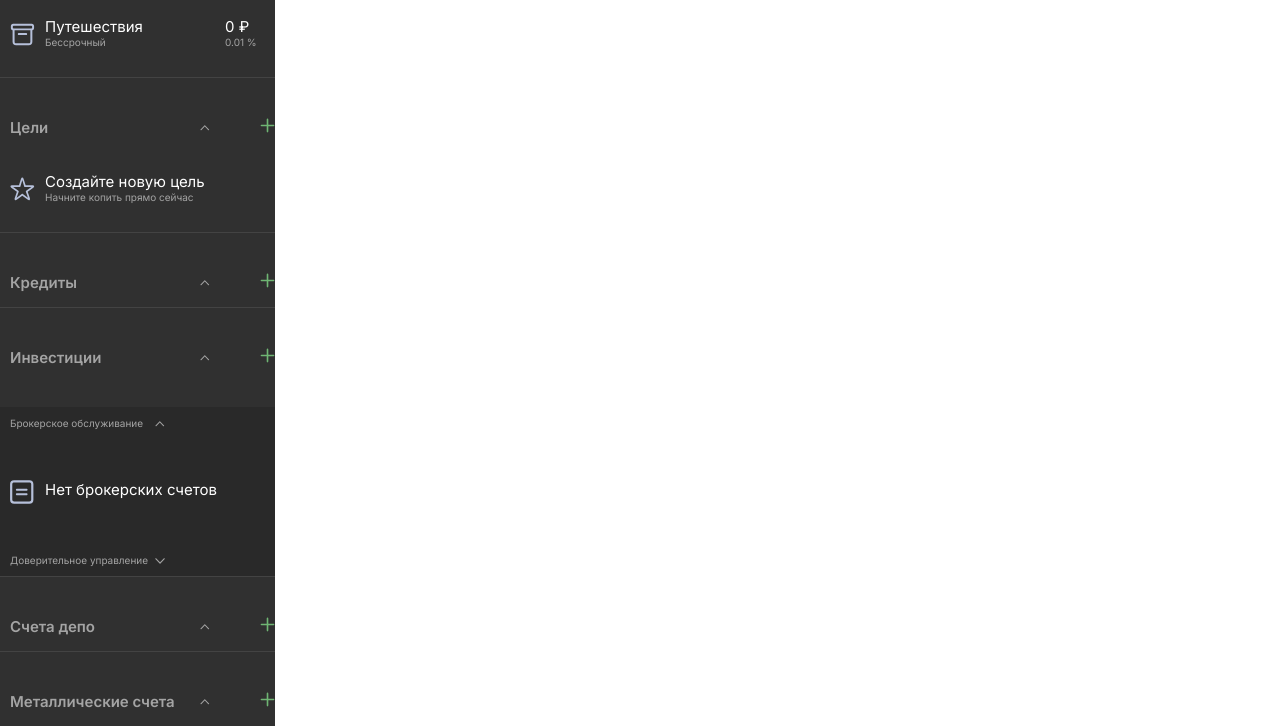
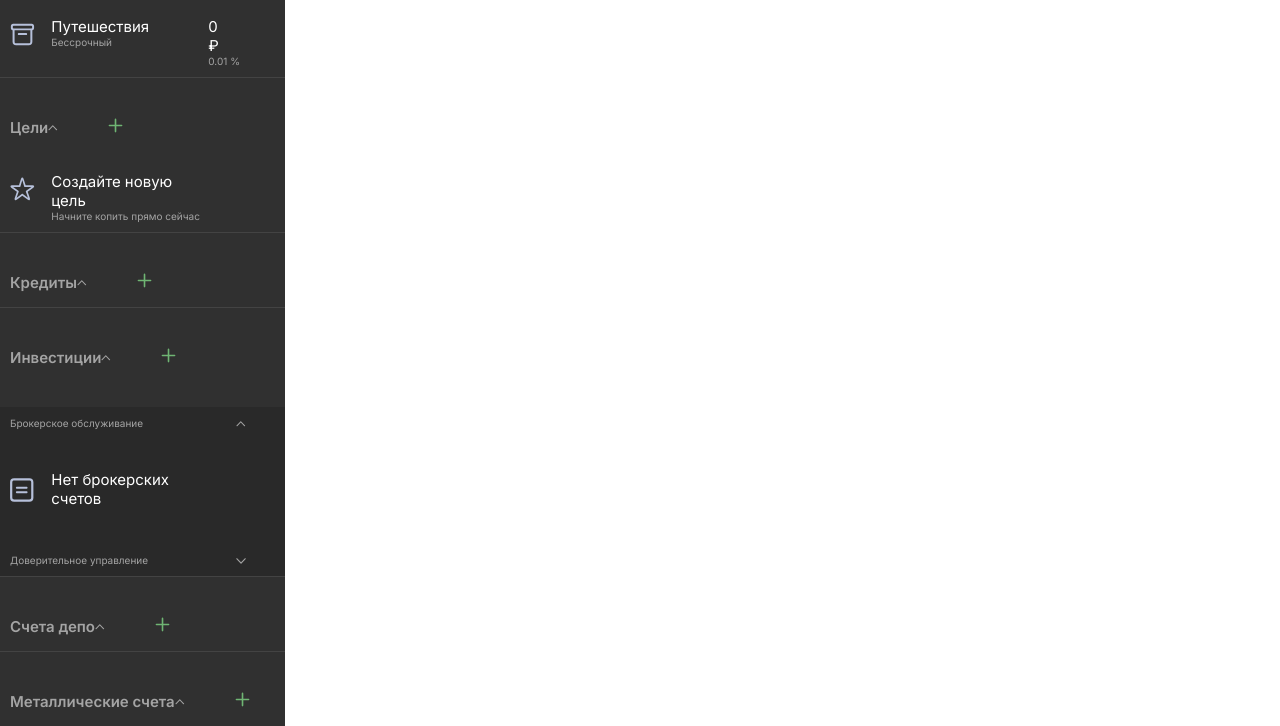
Before and after one commit to supermanechka/learn-plain-bank, a plain HTML site: page src/index.html in a window 1280 px wide. Shown: the part 703-1429 px from the top of the page. Drawn offline with Linux system fonts and the light colour scheme.

Commit message:
fix aside

```diff
--- a/src/aside.css
+++ b/src/aside.css
@@ -1,5 +1,5 @@
 aside {
-  width: 300px;
+  width: 330px;
   background-color: #303030;
   font-size: 15px;
 }
@@ -70,7 +70,6 @@ aside .subtitle {
 }
 
 aside h3 {
-  width: 190px;
   font-size: 15px;
   font-weight: 600;
   color: #a4a4a4;
@@ -97,15 +96,19 @@ aside .subtitle .plus svg {
 }
 
 aside .product {
+  width: 100%;
   height: 60px;
   margin-top: 20px;
-
   display: flex;
   justify-content: flex-start;
   align-items: flex-start;
 }
 
 aside .product .icon {
+  width: 15%;
+}
+
+aside .product .icon svg {
   width: 25px;
   height: 25px;
   margin-top: 5px;
@@ -117,11 +120,11 @@ aside .section:nth-of-type(2) svg {
 }
 
 aside .name-details-block {
-  margin-left: 10px;
+  width: 57%;
 }
 
 aside .name {
-  width: 180px;
+  width: 100%;
   color: #ffff;
 }
 
@@ -131,7 +134,9 @@ aside .details {
 }
 
 aside .money {
+  width: 21%;
   color: #ffff;
+  text-align: end;
 }
 
 aside .more-section {
@@ -139,11 +144,12 @@ aside .more-section {
 }
 
 aside p {
-  width: 145px;
+  width: 100%;
   font-size: 10px;
 }
 
 aside .more-section .product {
+  width: 100%;
   display: flex;
   justify-content: flex-start;
   align-items: center;
@@ -153,3 +159,15 @@ aside .more-section {
   background-color: #292929;
   padding-left: 10px;
 }
+
+aside .money-details-block {
+  width: 21%;
+  display: flex;
+  flex-direction: column;
+  justify-content: center;
+  align-items: flex-start;
+}
+
+aside .money-details-block .money {
+  width: 0%;
+}
```
